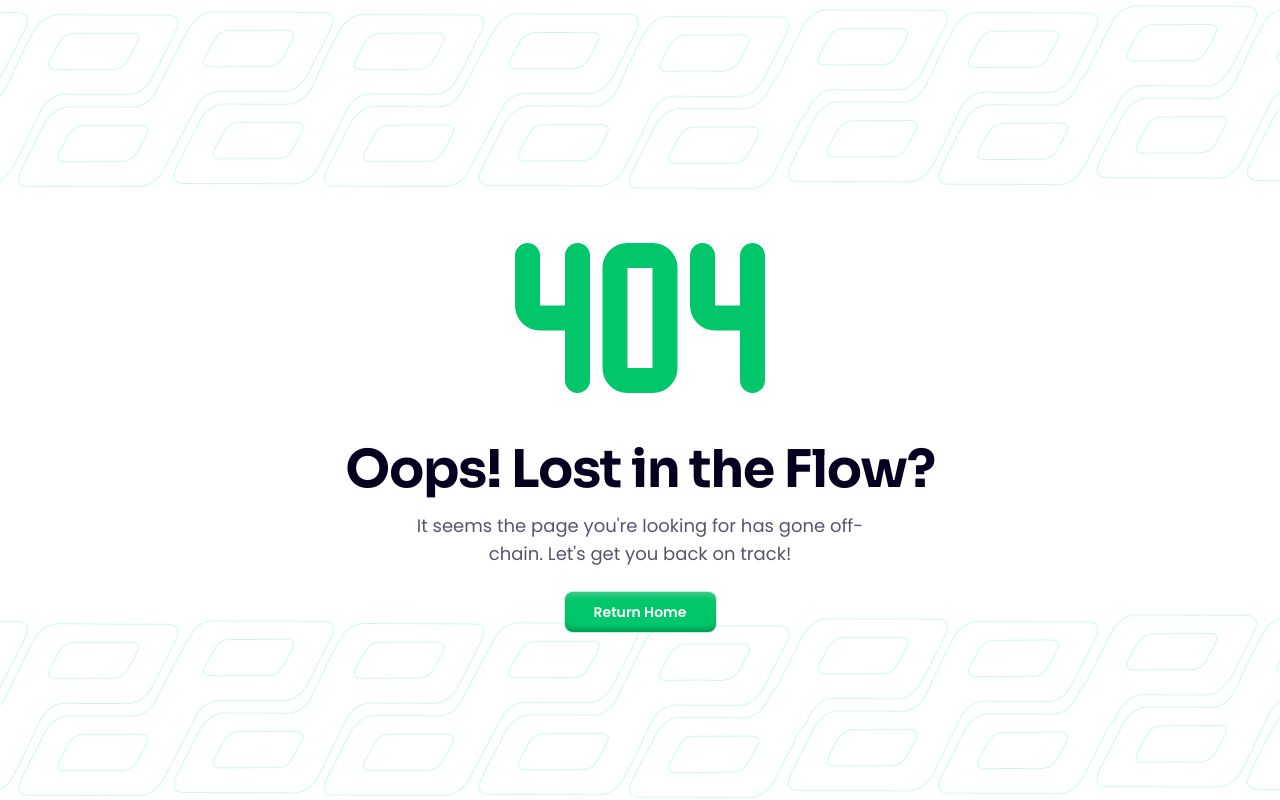
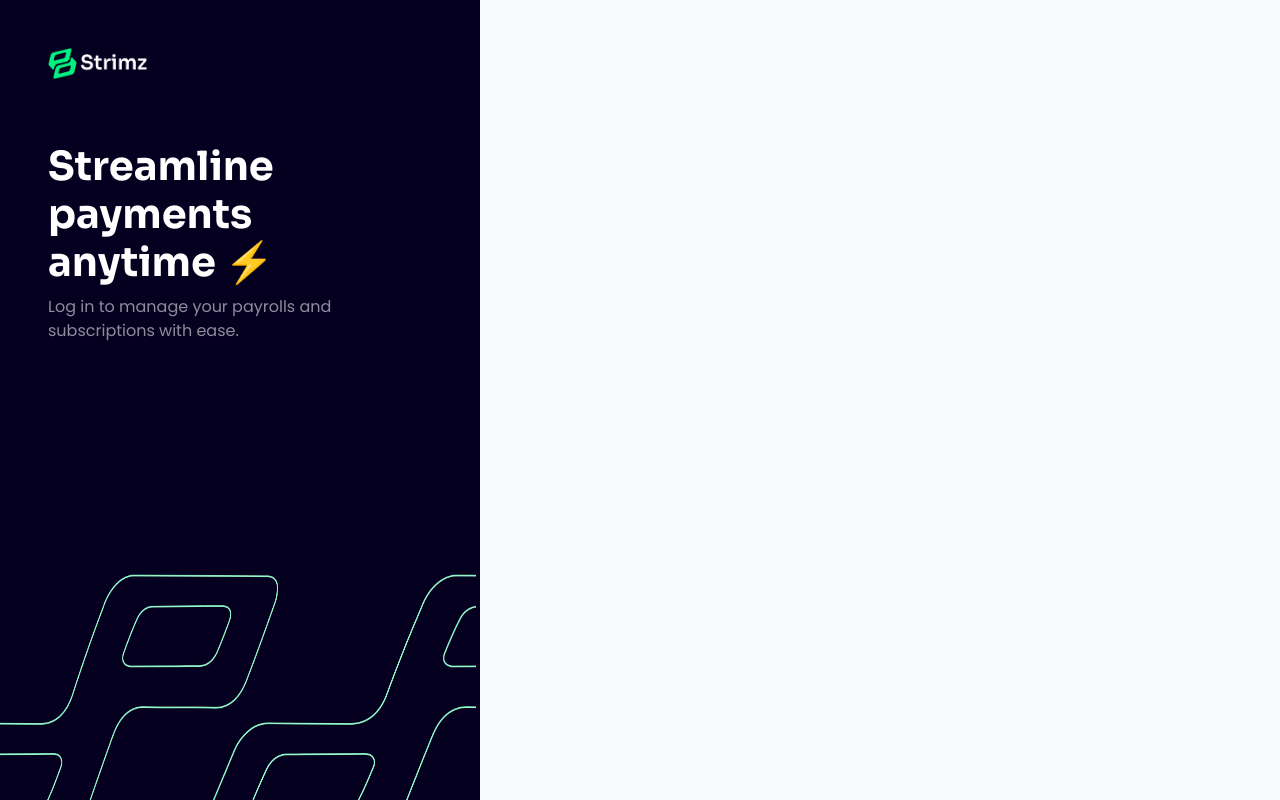
Before and after one commit to strimz-headquarters/frontendv1, a Next.js app: page /reset-password in a window 1280 px wide. Before the commit this address had no page. Built offline with nearby package versions, Linux system fonts and the light colour scheme.

Commit message:
chore: building the password recovery screens

```diff
--- /dev/null
+++ b/app/(auth)/confirm-password-reset/page.tsx
@@ -0,0 +1,26 @@
+import Logo from "@/components/shared/Logo";
+import StrimzLogo from "@/public/logo/authLogo.png"
+import authPattern from "@/public/vec/authPattern.png"
+import authPattern2 from "@/public/vec/authPattern2.png"
+import Image from "next/image";
+
+export default function ConfirmPasswordReset() {
+    return (
+        <main className="w-full min-h-screen grid md:grid-cols-8 px-5 md:px-0">
+            <section className="md:col-span-3 hidden md:flex flex-col bg-[#050020] overflow-hidden relative lg:pt-12 pt-8 lg:px-12 px-6 gap-16">
+                <Logo href='/' classname='w-[101px]' image={StrimzLogo} />
+                <div className="lg:w-[337px] flex flex-col gap-2">
+                    <h3 className="text-[40px] leading-[48px] font-[700] font-sora text-white">Streamline payments anytime ⚡</h3>
+                    <p className="text-base font-[400] font-poppins text-[#8E8C9C]">Log in to manage your payrolls and subscriptions with ease.</p>
+                </div>
+                <div className="absolute lg:left-0 -left-12 lg:bottom-0 -bottom-12 flex">
+                    <Image src={authPattern} className="w-[278.05px] h-[225.76px]" alt="pattern" width={1258} height={740} priority quality={100} />
+                    <Image src={authPattern2} className="w-[278.05px] -ml-20 h-[225.76px]" alt="pattern" width={1107} height={740} priority quality={100} />
+                </div>
+            </section>
+            <section className="md:col-span-5 flex justify-center items-center bg-[#F9FAFB]">
+
+            </section>
+        </main>
+    )
+}
--- /dev/null
+++ b/app/(auth)/reset-password/page.tsx
@@ -0,0 +1,26 @@
+import Logo from "@/components/shared/Logo";
+import StrimzLogo from "@/public/logo/authLogo.png"
+import authPattern from "@/public/vec/authPattern.png"
+import authPattern2 from "@/public/vec/authPattern2.png"
+import Image from "next/image";
+
+export default function ResetPassword() {
+    return (
+        <main className="w-full min-h-screen grid md:grid-cols-8 px-5 md:px-0">
+            <section className="md:col-span-3 hidden md:flex flex-col bg-[#050020] overflow-hidden relative lg:pt-12 pt-8 lg:px-12 px-6 gap-16">
+                <Logo href='/' classname='w-[101px]' image={StrimzLogo} />
+                <div className="lg:w-[337px] flex flex-col gap-2">
+                    <h3 className="text-[40px] leading-[48px] font-[700] font-sora text-white">Streamline payments anytime ⚡</h3>
+                    <p className="text-base font-[400] font-poppins text-[#8E8C9C]">Log in to manage your payrolls and subscriptions with ease.</p>
+                </div>
+                <div className="absolute lg:left-0 -left-12 lg:bottom-0 -bottom-12 flex">
+                    <Image src={authPattern} className="w-[278.05px] h-[225.76px]" alt="pattern" width={1258} height={740} priority quality={100} />
+                    <Image src={authPattern2} className="w-[278.05px] -ml-20 h-[225.76px]" alt="pattern" width={1107} height={740} priority quality={100} />
+                </div>
+            </section>
+            <section className="md:col-span-5 flex justify-center items-center bg-[#F9FAFB]">
+
+            </section>
+        </main>
+    )
+}
--- /dev/null
+++ b/app/(auth)/set-password/page.tsx
@@ -0,0 +1,26 @@
+import Logo from "@/components/shared/Logo";
+import StrimzLogo from "@/public/logo/authLogo.png"
+import authPattern from "@/public/vec/authPattern.png"
+import authPattern2 from "@/public/vec/authPattern2.png"
+import Image from "next/image";
+
+export default function SetNewPassword() {
+    return (
+        <main className="w-full min-h-screen grid md:grid-cols-8 px-5 md:px-0">
+            <section className="md:col-span-3 hidden md:flex flex-col bg-[#050020] overflow-hidden relative lg:pt-12 pt-8 lg:px-12 px-6 gap-16">
+                <Logo href='/' classname='w-[101px]' image={StrimzLogo} />
+                <div className="lg:w-[337px] flex flex-col gap-2">
+                    <h3 className="text-[40px] leading-[48px] font-[700] font-sora text-white">Streamline payments anytime ⚡</h3>
+                    <p className="text-base font-[400] font-poppins text-[#8E8C9C]">Log in to manage your payrolls and subscriptions with ease.</p>
+                </div>
+                <div className="absolute lg:left-0 -left-12 lg:bottom-0 -bottom-12 flex">
+                    <Image src={authPattern} className="w-[278.05px] h-[225.76px]" alt="pattern" width={1258} height={740} priority quality={100} />
+                    <Image src={authPattern2} className="w-[278.05px] -ml-20 h-[225.76px]" alt="pattern" width={1107} height={740} priority quality={100} />
+                </div>
+            </section>
+            <section className="md:col-span-5 flex justify-center items-center bg-[#F9FAFB]">
+
+            </section>
+        </main>
+    )
+}
--- /dev/null
+++ b/app/user/(dashboard)/page.tsx
@@ -0,0 +1,6 @@
+
+export default function UserDashboard() {
+    return (
+        <main className=""></main>
+    )
+}
```
